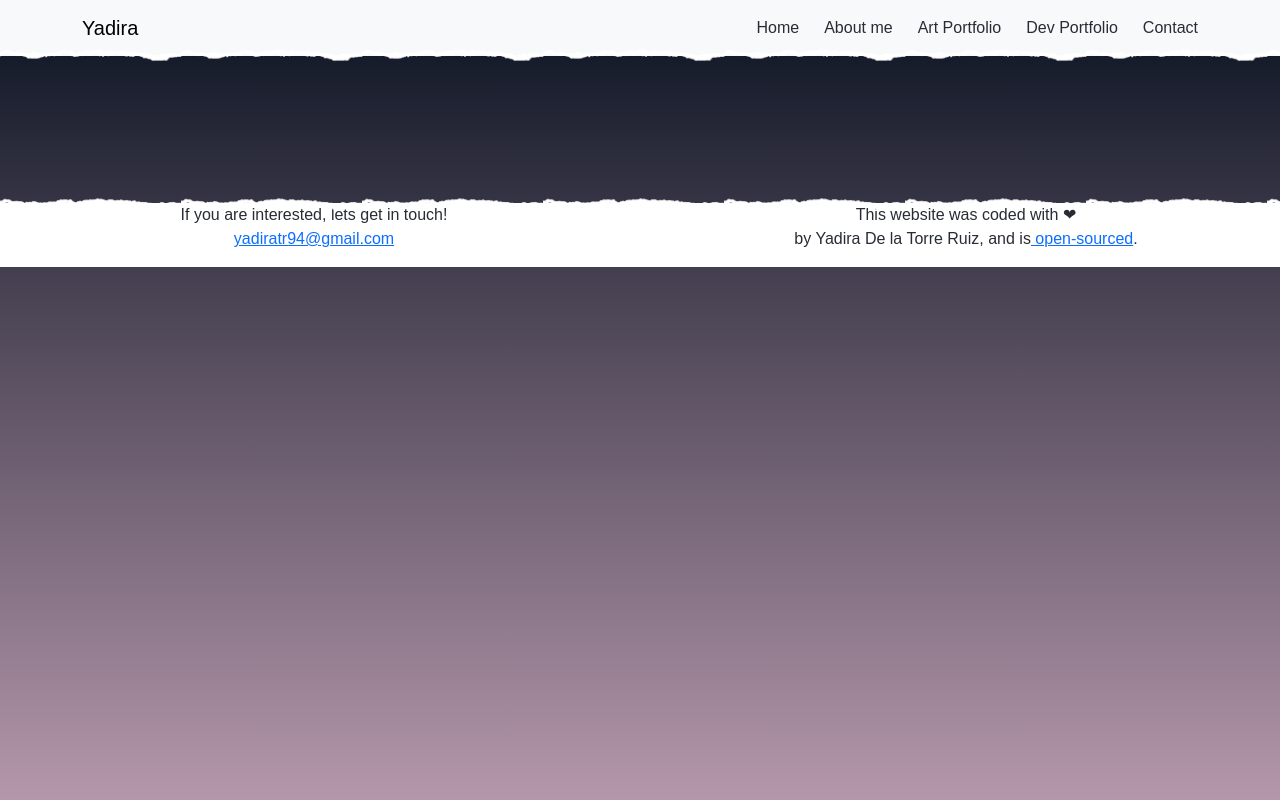
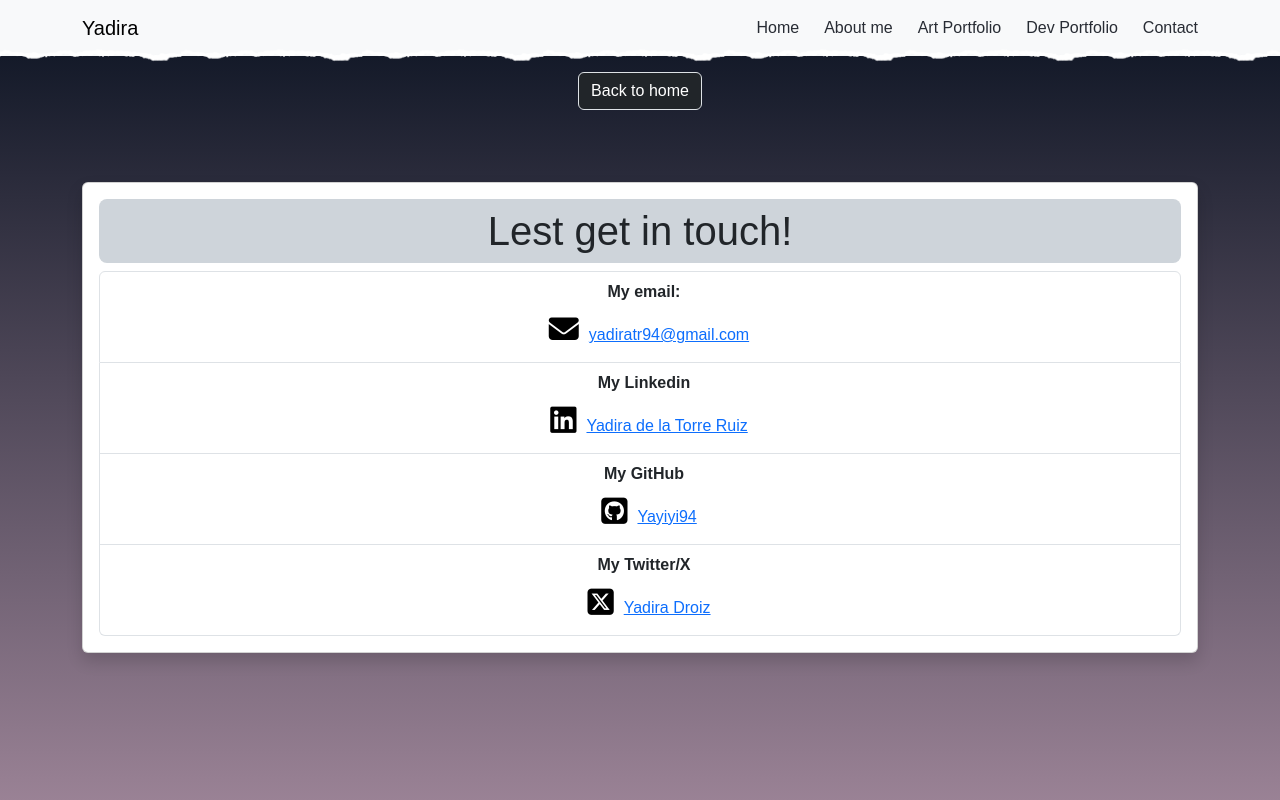
Before and after one commit to Yayiyi94/portfolio-3ddev, a React (Create React App) app: page /contact in a window 1280 px wide. Shown: the top 800 px of the page. Built offline with nearby package versions, Linux system fonts and the light colour scheme.

Commit message:
fixed CSS on links and icons, added contact info like a list, updated footer information, updated hero information

```diff
--- a/src/App.css
+++ b/src/App.css
@@ -95,3 +95,25 @@ footer::before {
   background-size: contain;
   pointer-events: none;
 }
+
+i {
+  margin: 10px;
+  font-size: 30px;
+}
+
+.i-color-contact {
+  color: black;
+  transition: transform 0.3s ease;
+}
+
+a {
+  text-decoration: none;
+  color: #b597ab;
+  transition: font-size 0.3s ease;
+}
+
+a:hover {
+  text-decoration: none;
+  color: black;
+  font-size: 18px;
+}
--- a/src/Contact.js
+++ b/src/Contact.js
@@ -1,9 +1,80 @@
 import "./App.css";
+import { Container, Button, Card } from "react-bootstrap";
+import ListGroup from "react-bootstrap/ListGroup";
+import { Link } from "react-router-dom";
 
 export default function Contact() {
   return (
-    <div className="Contact">
-      <h1>Hello from Contact</h1>
-    </div>
+    <section className="py-5">
+      <Link to="/">
+        <Button variant="dark border" size="md" className="m-4">
+          Back to home
+        </Button>
+      </Link>
+      <Container>
+        <Card className="shadow justify-content text-center my-5">
+          <Card.Body>
+            <Card.Title className=" bg-dark-subtle rounded-3 fw-bold ">
+              <h1 className="py-2">Lest get in touch!</h1>
+            </Card.Title>
+            <Card.Text>
+              <ListGroup as="ol">
+                <ListGroup.Item as="li" className="justify-content text-center">
+                  <div className="ms-2 me-auto">
+                    <div className="fw-bold">My email:</div>
+                    <i class="fa-solid fa-envelope i-color-contact"></i>
+                    <a href="mailto:yadiratr94@gmail.com" target="_blank">
+                      yadiratr94@gmail.com
+                    </a>
+                  </div>
+                </ListGroup.Item>
+                <ListGroup.Item as="li" className="justify-content text-center">
+                  <div className="ms-2 me-auto">
+                    <div className="fw-bold">My Linkedin</div>
+                    <i class="fa-brands fa-linkedin i-color-contact"></i>
+                    <a
+                      href="https://www.linkedin.com/in/yadiradelatorre"
+                      target="_blank"
+                      aria-label="Linkedin"
+                      title="Go to Yadira´s Linkedin page"
+                    >
+                      Yadira de la Torre Ruiz
+                    </a>
+                  </div>
+                </ListGroup.Item>
+                <ListGroup.Item as="li" className="justify-content text-center">
+                  <div className="ms-2 me-auto">
+                    <div className="fw-bold">My GitHub</div>
+                    <i class="fa-brands fa-square-github i-color-contact"></i>
+                    <a
+                      href="https://github.com/Yayiyi94"
+                      target="_blank"
+                      aria-label="GitHub"
+                      title="Go to Yadira´s Github page"
+                    >
+                      Yayiyi94
+                    </a>
+                  </div>
+                </ListGroup.Item>
+                <ListGroup.Item as="li" className="justify-content text-center">
+                  <div className="ms-2 me-auto">
+                    <div className="fw-bold">My Twitter/X</div>
+                    <i class="fa-brands fa-square-x-twitter i-color-contact"></i>
+                    <a
+                      href="https://x.com/YadiraDroiz"
+                      target="_blank"
+                      aria-label="Twitter"
+                      title="Go to Yadira´s Twitter page"
+                    >
+                      Yadira Droiz
+                    </a>
+                  </div>
+                </ListGroup.Item>
+              </ListGroup>
+            </Card.Text>
+          </Card.Body>
+        </Card>
+      </Container>
+    </section>
   );
 }
--- a/src/Footer.js
+++ b/src/Footer.js
@@ -3,23 +3,16 @@ import "./App.css";
 export default function Footer() {
   return (
     <div className="Footer">
-      <footer className="">
-        <div class="row  ">
-          <div class="col-6 ">
-            <p>
-              If you are interested, lets get in touch!
-              <br />
-              <a href="mailto:yadiratr94@gmail.com">yadiratr94@gmail.com</a>
-            </p>
-          </div>
-          <div class="col-6">
-            <p>
-              This website was coded with ❤ <br /> by Yadira De la Torre Ruiz,
-              and is
-              <a href="#"> open-sourced</a>.
-            </p>
-          </div>
-        </div>
+      <footer>
+        <p>
+          This website was coded with ❤ <br /> by Yadira De la Torre Ruiz, and
+          is
+          <a href="https://github.com/Yayiyi94/portfolio-3ddev" target="_blank">
+            {" "}
+            open-sourced
+          </a>
+          .
+        </p>
       </footer>
     </div>
   );
--- a/src/Hero.js
+++ b/src/Hero.js
@@ -16,7 +16,7 @@ export default function Hero() {
         </h1>
         <p className="lead mt-3">
           <i class="bi bi-display text-success"></i> My profesional Portfolio
-          about my two passions: the 3D world and computing{" "}
+          about my two current passions: the 3D art and tech world.
           <i class="bi bi-display text-danger"></i>
         </p>
         <Link to="/about">
```
